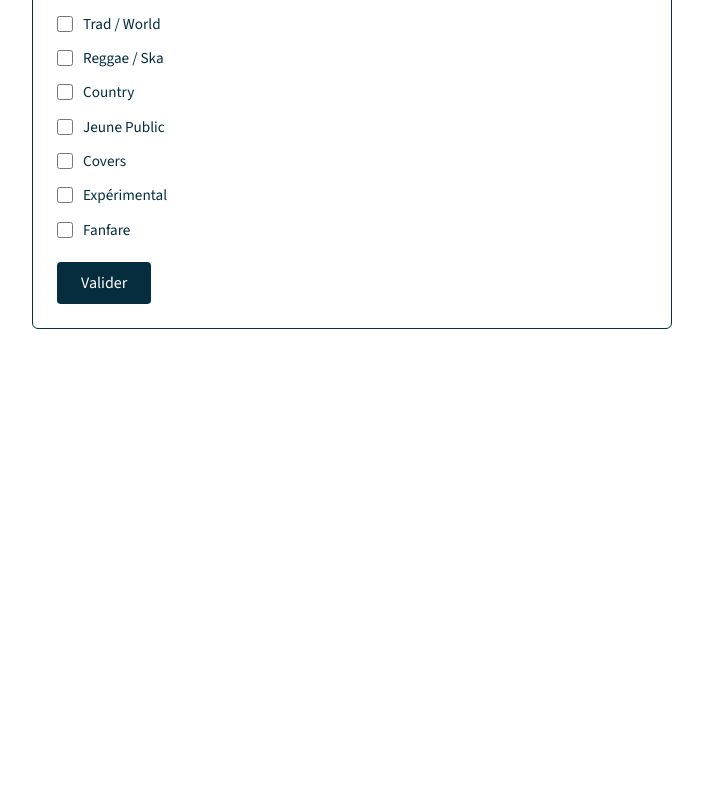
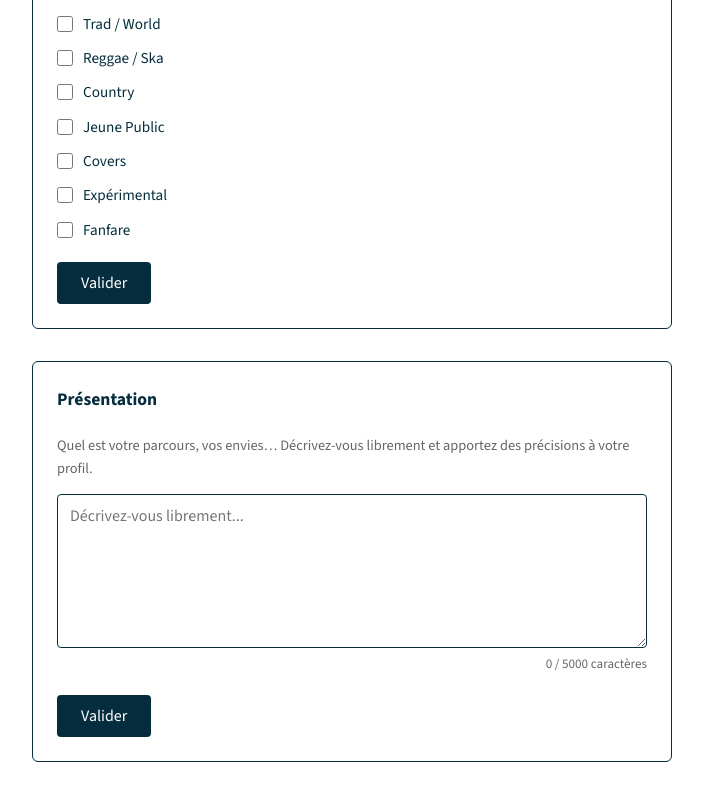
Before and after one commit to RaphRastelli/MusicFinder_Front, a React (Vite) app: page /profil in a window 1280 px wide. Shown: the part 5452-6252 px from the top of the page, without its empty margins (288-991 px from the left). Before the commit the page ends 5841 px from the top, so only its background shows below. Built offline with nearby package versions, Linux system fonts and the light colour scheme; sample sign-in values are in the browser's storage.

Commit message:
Ajout formulaire Description

```diff
--- a/src/App.jsx
+++ b/src/App.jsx
@@ -1,6 +1,7 @@
 import { Routes, Route } from 'react-router-dom';
 import Header from './UI/Header/Header.jsx';
 import NavBar from './UI/NavBar/NavBar.jsx';
+import ProtectedRoute from './guards/ProtectedRoute.jsx';
 import HomePage from './pages/HomePage.jsx';
 import InscriptionPage from './pages/InscriptionPage.jsx';
 import ConnexionPage from './pages/ConnexionPage.jsx';
@@ -13,10 +14,18 @@ function App() {
       <NavBar />
       <main>
         <Routes>
+          {/* Routes publiques — accessibles à tous */}
           <Route path="/"            element={<HomePage />} />
           <Route path="/inscription" element={<InscriptionPage />} />
           <Route path="/connexion"   element={<ConnexionPage />} />
-          <Route path="/profil"      element={<ProfilFormPage />} />
+
+          {/* Route protégée — nécessite d'être connecté */}
+          <Route path="/profil" element={
+            <ProtectedRoute>
+              <ProfilFormPage />
+            </ProtectedRoute>
+          } />
+
         </Routes>
       </main>
     </>
--- a/src/api/axiosInstance.js
+++ b/src/api/axiosInstance.js
@@ -4,7 +4,7 @@ import axios from 'axios';
 // Plutôt que d'utiliser axios directement avec l'URL complète à chaque fois,
 // on crée une instance pré-configurée.
 // Tous les appels faits via axiosInstance utiliseront automatiquement
-// cette baseURL — vous n'écrivez plus que le chemin relatif.
+// cette baseURL — on n'écrit plus que le chemin relatif.
 // Exemple : axiosInstance.post('/api/auth/login') au lieu de
 // axios.post('https://localhost:7274/api/auth/login')
 const axiosInstance = axios.create({
--- a/src/api/musicianApi.js
+++ b/src/api/musicianApi.js
@@ -20,3 +20,6 @@ export const saveStylePrincipal = (styleId) =>
 
 export const saveStylesSecondaires = (styleIds) =>
   axiosInstance.put('/api/musicians/me/styles-secondaires', { styleIds });
+
+export const saveDescription = (description) =>
+  axiosInstance.patch('/api/musicians/me/description', { description });
--- /dev/null
+++ b/src/components/ProfilForm/DescriptionForm.jsx
@@ -0,0 +1,62 @@
+import { useState } from 'react';
+import Toast from '../Toast/Toast.jsx';
+import style from './ProfilForm.module.css';
+
+const MAX_LENGTH = 5000;
+
+export default function DescriptionForm({ onSave }) {
+  const [description, setDescription] = useState('');
+  const [toast,       setToast]       = useState(null);
+  const [loading,     setLoading]     = useState(false);
+
+  const handleSubmit = async (e) => {
+    e.preventDefault();
+    setLoading(true);
+    try {
+      await onSave(description.trim());
+      setToast({ message: 'Votre présentation est enregistrée', type: 'success' });
+    } catch {
+      setToast({ message: 'Une erreur est survenue.', type: 'error' });
+    } finally {
+      setLoading(false);
+    }
+  };
+
+  return (
+    <section className={style.section}>
+      <h3>Présentation</h3>
+      <p className={style.hint}>
+        Quel est votre parcours, vos envies… Décrivez-vous librement et apportez des précisions à votre profil.
+      </p>
+
+      <form onSubmit={handleSubmit}>
+        <div className={style.textareaWrapper}>
+          <textarea
+            className={style.textarea}
+            value={description}
+            onChange={(e) => setDescription(e.target.value)}
+            maxLength={MAX_LENGTH}
+            rows={6}
+            placeholder="Décrivez-vous librement..."
+          />
+          {/* Compteur de caractères */}
+          <p className={style.counter}>
+            {description.length} / {MAX_LENGTH} caractères
+          </p>
+        </div>
+
+        <button type="submit" disabled={loading} className={style.btn}>
+          {loading ? 'Enregistrement...' : 'Valider'}
+        </button>
+      </form>
+
+      {toast && (
+        <Toast
+          message={toast.message}
+          type={toast.type}
+          onClose={() => setToast(null)}
+        />
+      )}
+    </section>
+  );
+}
--- a/src/components/ProfilForm/InstrumentPrincipalForm.jsx
+++ b/src/components/ProfilForm/InstrumentPrincipalForm.jsx
@@ -17,11 +17,11 @@ export default function InstrumentPrincipalForm({ onSave }) {
 
   // toast : objet { message, type } ou null si aucun toast à afficher
   // type peut être 'success', 'error' ou 'info'
-  const [toast,    setToast]    = useState(null);
+  const [toast, setToast] = useState(null);
 
   // loading : true pendant l'appel API pour désactiver le bouton
   // et éviter les doubles soumissions
-  const [loading,  setLoading]  = useState(false);
+  const [loading, setLoading] = useState(false);
 
 
   // ── Soumission du formulaire ──────────────────────────────────────────
--- a/src/components/ProfilForm/ProfilForm.module.css
+++ b/src/components/ProfilForm/ProfilForm.module.css
@@ -55,3 +55,38 @@
   opacity: 0.5;
   cursor: not-allowed;
 }
+
+.hint {
+  font-size: 0.9rem;
+  color: #666;
+  margin-bottom: 14px;
+}
+
+.textareaWrapper {
+  display: flex;
+  flex-direction: column;
+  gap: 6px;
+  margin-bottom: 20px;
+}
+
+.textarea {
+  font-family: var(--font-main);
+  font-size: 1rem;
+  color: var(--color-text);
+  border: 1px solid var(--color-text);
+  border-radius: 4px;
+  padding: 10px 12px;
+  resize: vertical;
+  outline: none;
+  transition: box-shadow 0.2s;
+}
+
+.textarea:focus {
+  box-shadow: 0 0 0 2px rgba(5, 45, 61, 0.15);
+}
+
+.counter {
+  font-size: 0.82rem;
+  color: #666;
+  text-align: right;
+}
--- /dev/null
+++ b/src/guards/ProtectedRoute.jsx
@@ -0,0 +1,24 @@
+import { Navigate } from 'react-router-dom';
+import { useAuth } from '../context/AuthContext.jsx';
+
+// Props :
+// - children   : le composant à afficher si l'accès est autorisé
+// - requiredRole : rôle requis (optionnel — ex: "Admin")
+//                  si non fourni, il suffit d'être connecté
+export default function ProtectedRoute({ children, requiredRole }) {
+  const { token, role } = useAuth();
+
+  // Cas 1 — pas de token → pas connecté → redirection vers /connexion
+  if (!token) {
+    return <Navigate to="/connexion" replace />;
+  }
+
+  // Cas 2 — un rôle est requis et l'utilisateur ne l'a pas
+  // → redirection vers l'accueil
+  if (requiredRole && role !== requiredRole) {
+    return <Navigate to="/" replace />;
+  }
+
+  // Cas 3 — tout est ok → on affiche le composant enfant
+  return children;
+}
--- a/src/pages/ConnexionPage.jsx
+++ b/src/pages/ConnexionPage.jsx
@@ -35,8 +35,8 @@ export default function ConnexionPage() {
 
       setSuccess('Vous êtes bien connecté !');
 
-      // Redirection vers le profil après 1.5 secondes
-      setTimeout(() => navigate('/profil'), 1500);
+      // Redirection vers le homepage après 1.5 secondes
+      setTimeout(() => navigate('/'), 1500);
 
     } catch (err) {
       if (err.response?.status === 401) {
--- a/src/pages/HomePage.jsx
+++ b/src/pages/HomePage.jsx
@@ -39,28 +39,33 @@ export default function HomePage() {
 
       <div className={style.actions}>
 
-        {!token && (
-          // Boutons visibles uniquement si non connecté
+  {!token ? (
+    // ── Non connecté ─────────────────────────────────────────────────
+    <>
       <Link to="/inscription" className={style.btn}>
         Je veux m'inscrire comme musicien.ne
       </Link>
-        )}
 
       <Link to="/recherche" className={style.btn}>
         Je ne suis pas inscrit.e mais cherche un ou une musicien.ne
       </Link>
 
-        {token ? (
-          // Connecté — accès direct au profil
-          <Link to="/profil" className={style.btn}>
-            Je veux modifier mon profil ou effectuer une recherche
-          </Link>
-        ) : (
-          // Non connecté — invitation à se connecter
       <Link to="/connexion" className={style.btn}>
         Je suis déjà inscrit.e et veux modifier mon profil ou
         effectuer une recherche
       </Link>
+    </>
+  ) : (
+    // ── Connecté ──────────────────────────────────────────────────────
+    <>
+      <Link to="/profil" className={style.btn}>
+        Je veux modifier mon profil
+      </Link>
+
+      <Link to="/recherche" className={style.btn}>
+        Je cherche un ou une musicien.ne
+      </Link>
+    </>
   )}
 
 </div>
--- a/src/pages/ProfilFormPage.jsx
+++ b/src/pages/ProfilFormPage.jsx
@@ -8,6 +8,7 @@ import LocalisationForm           from '../components/ProfilForm/LocalisationFor
 import DisponibiliteForm          from '../components/ProfilForm/DisponibiliteForm.jsx';
 import StylePrincipalForm         from '../components/ProfilForm/StylePrincipalForm.jsx';
 import StylesSecondairesForm      from '../components/ProfilForm/StylesSecondairesForm.jsx';
+import DescriptionForm            from '../components/ProfilForm/DescriptionForm.jsx';
 import style from './ProfilFormPage.module.css';
 import {
   saveInstrumentPrincipal,
@@ -17,11 +18,14 @@ import {
   saveLocations,
   saveStylePrincipal,
   saveStylesSecondaires,
+  saveDescription,
 } from '../api/musicianApi.js';
 
+
 export default function ProfilFormPage() {
-  const { token } = useAuth();   // on récupère le token pour vérifier la connexion
-  const navigate  = useNavigate(); // hook pour naviguer vers une autre page
+  /* const { token } = useAuth(); */   // on récupère le token pour vérifier la connexion
+  /* const navigate = useNavigate(); */ // hook pour naviguer vers une autre page
+  // supprimés car guards/ProtectedRoute.jsx mis en place
 
 
   // ─── États pour les dépendances entre formulaires ─────────────────────
@@ -38,10 +42,11 @@ export default function ProfilFormPage() {
   // Si l'utilisateur n'est pas connecté (pas de token), on le redirige
   // vers la page de connexion avant de rendre quoi que ce soit.
   // return null empêche le rendu du reste du composant.
-  if (!token) {
+  /* if (!token) {
     navigate('/connexion');
     return null;
-  }
+  } */
+ // supprimé car guards/ProtectedRoute.jsx mis en place
 
 
   // ─── Handlers ─────────────────────────────────────────────────────────
@@ -88,6 +93,10 @@ export default function ProfilFormPage() {
     await saveStylesSecondaires(ids);
   };
 
+  const handleDescription = async (text) => {
+  await saveDescription(text);
+};
+
 
   return (
     <div className={style.container}>
@@ -131,6 +140,11 @@ export default function ProfilFormPage() {
         stylePrincipalId={stylePrincipalId}
       />
 
+      {/* Dernier formulaire — description libre */}
+      <DescriptionForm
+        onSave={handleDescription}
+      />
+
     </div>
   );
 }
```
Lines whose indentation alone changed are shown as unchanged.
